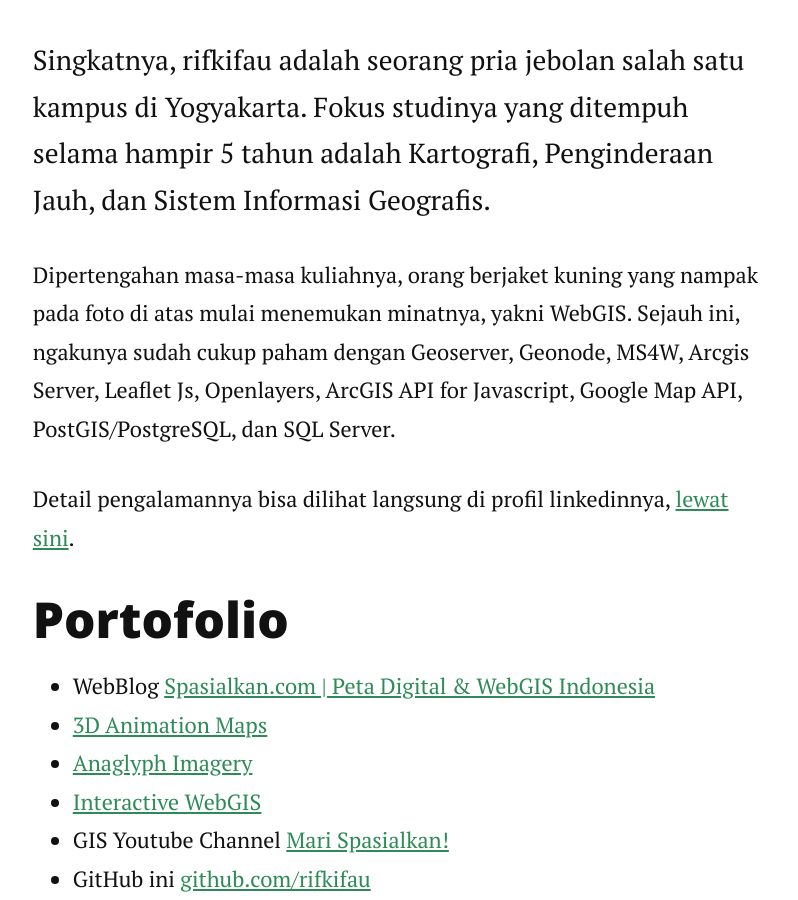
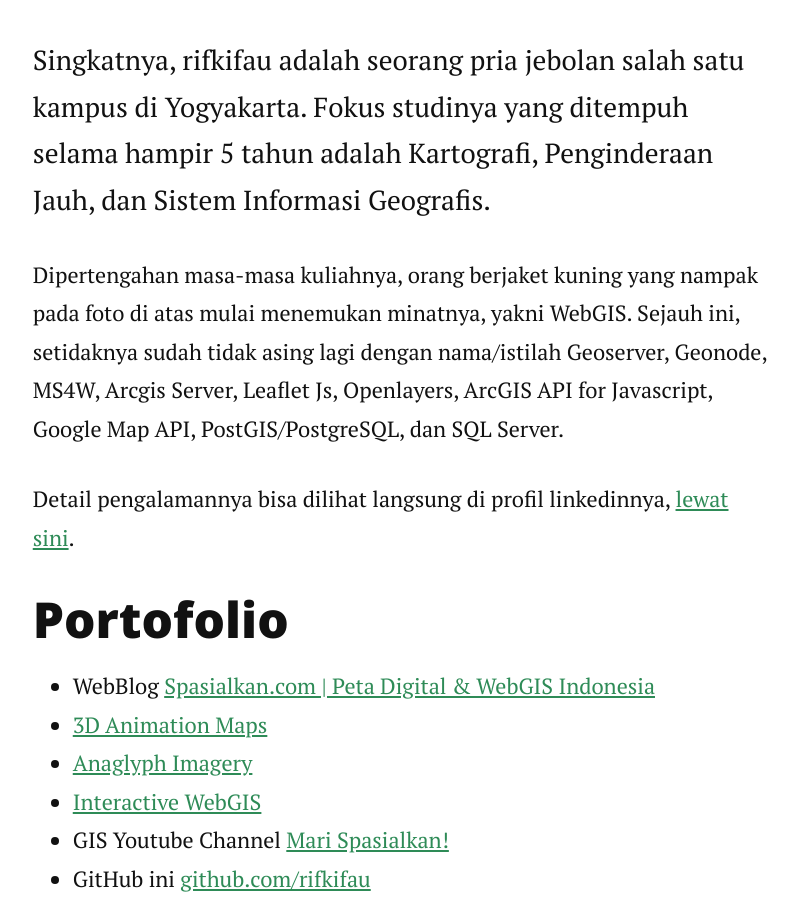
Before and after one commit to rifkifau/rifkifau.github.io, a Jekyll site: the page built from about.md, in a window 1280 px wide and 900 px high, scrolled down 1164 px. Shown: the whole window, without its empty margins (236-1034 px from the left). Built offline with Jekyll 4.4.1, drawn with Linux system fonts in a browser that asks for light colours; nearby versions of some CDN libraries; comment, search, counter and statistics services are not loaded.

Commit message:
Update about.md

```diff
--- a/about.md
+++ b/about.md
@@ -7,7 +7,7 @@ title: About rifkifau
 	<h1 class="pageTitle">About rifkifau</h1>
 	<img src="{{ '/assets/img/malioboro.jpg' | prepend: site.baseurl }}" alt="">
 	<p class="intro">Singkatnya, rifkifau adalah seorang pria jebolan salah satu kampus di Yogyakarta. Fokus studinya yang ditempuh selama hampir 5 tahun adalah Kartografi, Penginderaan Jauh, dan Sistem Informasi Geografis.</p>
-	<p>Dipertengahan masa-masa kuliahnya, orang berjaket kuning yang nampak pada foto di atas mulai menemukan minatnya, yakni WebGIS. Sejauh ini, ngakunya sudah cukup paham dengan Geoserver, Geonode, MS4W, Arcgis Server, Leaflet Js, Openlayers, ArcGIS API for Javascript, Google Map API, PostGIS/PostgreSQL, dan SQL Server.</p>
+	<p>Dipertengahan masa-masa kuliahnya, orang berjaket kuning yang nampak pada foto di atas mulai menemukan minatnya, yakni WebGIS. Sejauh ini, setidaknya sudah tidak asing lagi dengan nama/istilah Geoserver, Geonode, MS4W, Arcgis Server, Leaflet Js, Openlayers, ArcGIS API for Javascript, Google Map API, PostGIS/PostgreSQL, dan SQL Server.</p>
 	<p>Detail pengalamannya bisa dilihat langsung di profil linkedinnya, <a href="https://www.linkedin.com/in/rifki-fauzi">lewat sini</a>.</p>
 	<h2>Portofolio</h2>
 	<ul>
```
